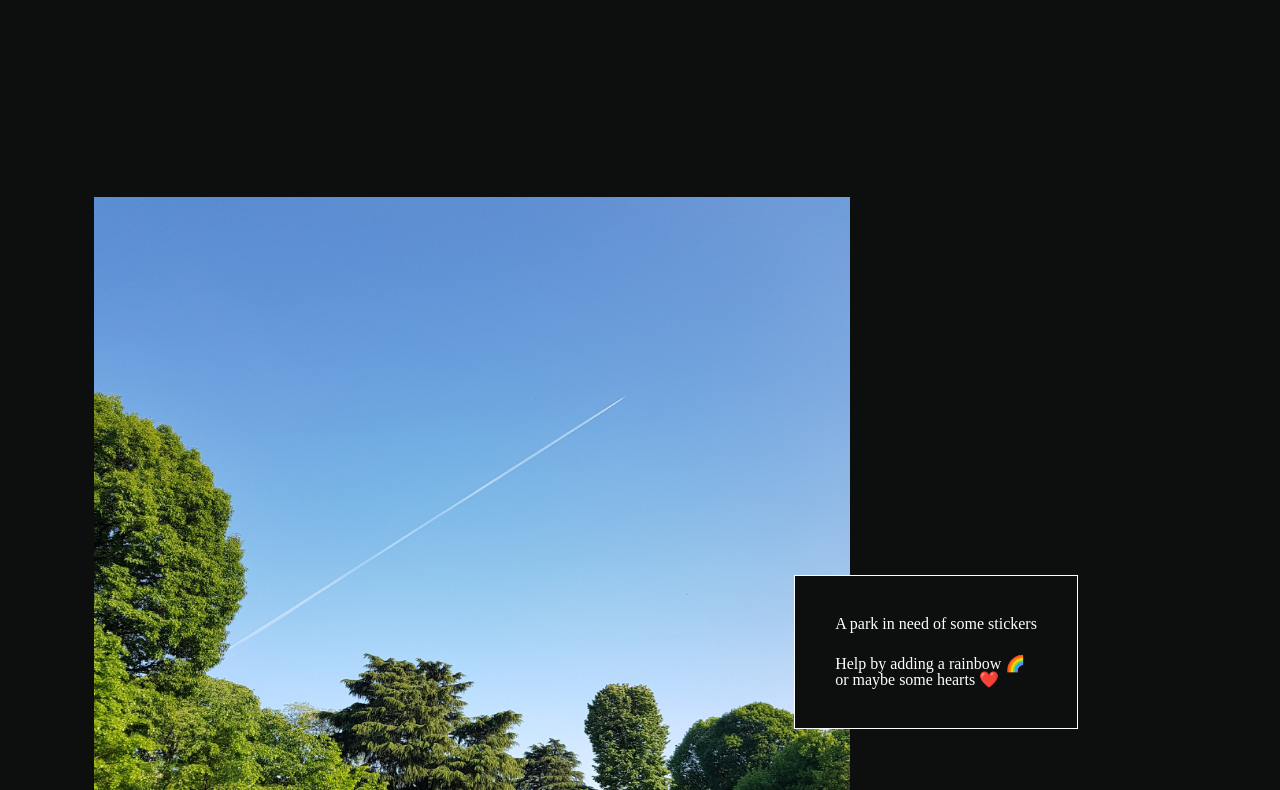
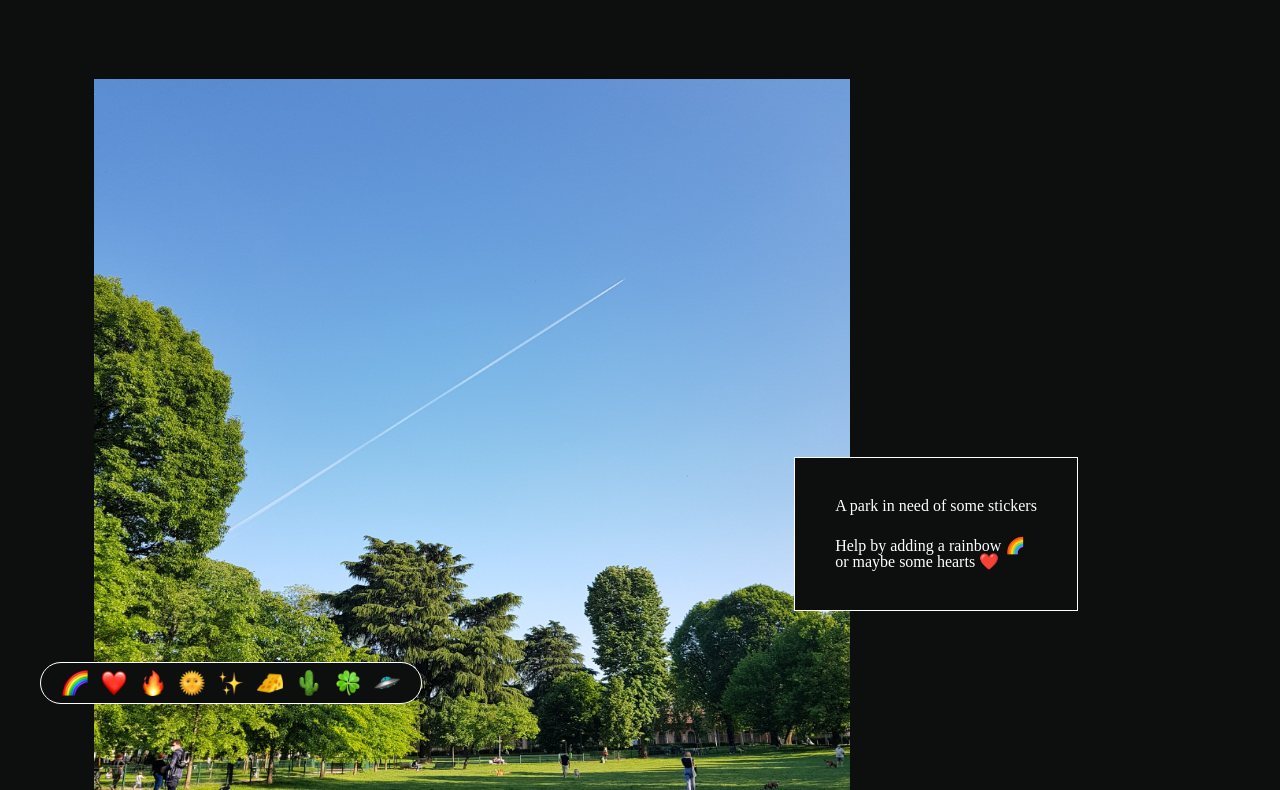
Before and after one commit to FDufBos/stickers-party, a website built with Parcel: page src/index.html in a window 1280 px wide. Shown: the part 56-846 px from the top of the page. Built offline with nearby package versions, Linux system fonts and the light colour scheme.

Commit message:
:lipstick: styled sticker tray

```diff
--- a/src/styles/global.scss
+++ b/src/styles/global.scss
@@ -38,17 +38,15 @@ header{
   justify-content: center;
   align-items: center;
   height: 80px;
-
   img{
-    height: 50%;
-    background-color: rgb(255, 196, 0);
+    height: 30%;
   }
 }
 
 main{
   max-width: 900px;
-  margin: 10% auto 0 auto;
-  padding: 20px 20px;
+  margin: 0 auto;
+  padding: 0;
 
   section:nth-child(even){
     flex-direction: row-reverse;
@@ -57,6 +55,10 @@ main{
     }
 
   }
+
+  section:first-child{
+    margin-top: 10%;
+  }
   section{
     display: flex;
     flex-direction: row;
@@ -64,7 +66,7 @@ main{
     align-items: center;
     gap: 40px;
     padding: 80px 0px;
-    height: 100vh;
+    height: 85vh;
     @include respond-medium {
       flex-direction: column;
       gap: 5rem;
@@ -105,6 +107,45 @@ h2{
   font-weight: $h2-weight;
 }
 
+#sticker-tray{
+  z-index: 100;
+  position: fixed;
+  bottom: 40px;
+  left: 40px;
+
+  display: flex;
+  flex-direction: row;
+  flex-wrap: nowrap;
+  justify-content: space-evenly;
+  align-items: center;
+
+  border: 1px solid $color-light;
+  border-radius: 999px;
+
+  width: 360px;
+  height: 40px;
+  padding: 0 10px;
+
+  background-color: $color-dark;
+
+  img{
+    width: 26px;
+    height: auto;
+    padding: auto;
+    flex-shrink: 1;
+    border: 2px solid $color-dark;
+    transition: all 100ms;
+  }
+  img:hover{
+    border: 2px solid $color-light;
+    padding: 2px;
+    border-radius: 999px;
+    transition: all ease-in 100ms;
+    cursor:pointer;
+  }
+
+}
+
 footer{
   display: flex;
   justify-content: center;
```
